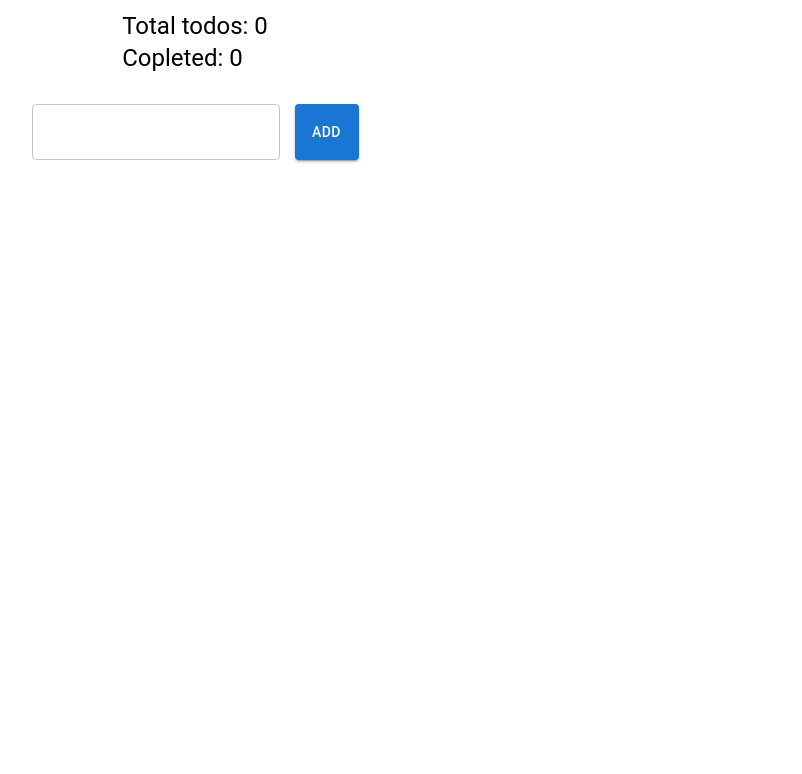
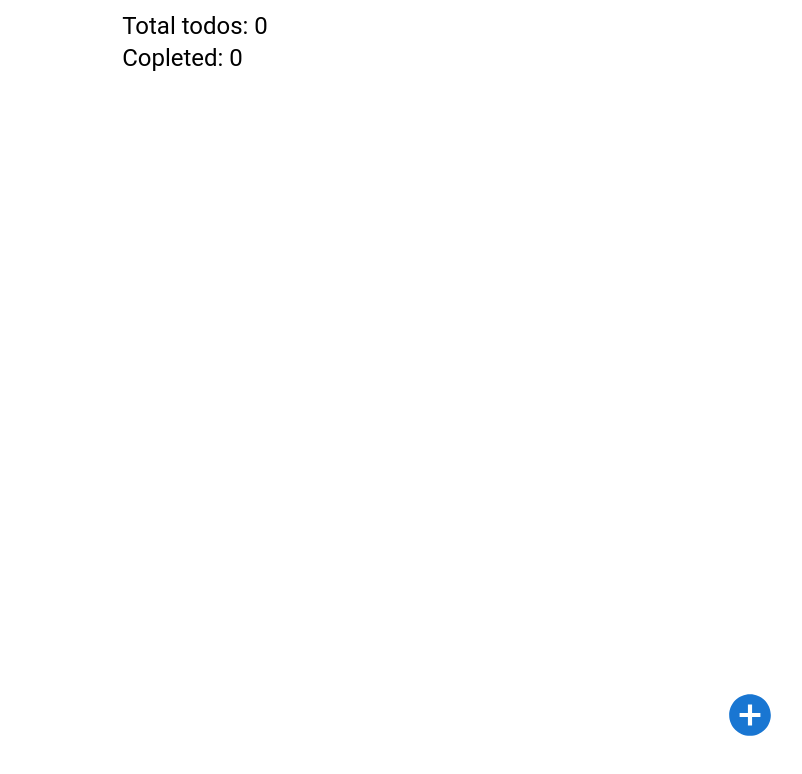
Before and after one commit to KonstantinOkhorzin/course-react-tsc, a React (Vite) app: page / in a window 1280 px wide. Shown: the top 774 px of the page, without its empty margins (445-1247 px from the left). Built offline with nearby package versions, Linux system fonts and the light colour scheme.

Commit message:
Create Modal

```diff
--- /dev/null
+++ b/src/components/Modal/Modal.styled.ts
@@ -0,0 +1,22 @@
+import styled from '@emotion/styled';
+
+export const Backdrop = styled.div`
+  position: fixed;
+  top: 0;
+  left: 0;
+  width: 100vw;
+  height: 100vh;
+  background-color: rgb(0 0 0 / 0.5);
+`;
+
+export const Content = styled.div`
+  position: absolute;
+  left: 50%;
+  top: 50%;
+  transform: translate(-50%, -50%);
+  max-width: 333px;
+  width: 100%;
+  padding: 15px;
+  background-color: #fff;
+  border-radius: 5px;
+`;
--- /dev/null
+++ b/src/components/Modal/Modal.tsx
@@ -0,0 +1,56 @@
+import { Component, ReactElement, MouseEvent } from 'react';
+import { IconButton } from '@mui/material';
+import HighlightOffIcon from '@mui/icons-material/HighlightOff';
+
+import { Backdrop, Content } from './Modal.styled';
+
+interface IModalProps {
+  children: ReactElement;
+  onToggleModal: () => void;
+}
+
+interface KeyboardEvent {
+  code: string;
+}
+
+class Modal extends Component<IModalProps> {
+  componentDidMount() {
+    window.addEventListener('keydown', this.onKeyDown);
+  }
+
+  componentWillUnmount() {
+    window.removeEventListener('keydown', this.onKeyDown);
+  }
+
+  onKeyDown = (e: KeyboardEvent) => {
+    if (e.code === 'Escape') {
+      this.props.onToggleModal();
+    }
+  };
+
+  onBackdropClick = (e: MouseEvent) => {
+    if (e.target === e.currentTarget) {
+      this.props.onToggleModal();
+    }
+  };
+
+  render() {
+    const { children, onToggleModal } = this.props;
+    return (
+      <Backdrop onClick={this.onBackdropClick}>
+        <Content>
+          <IconButton
+            aria-label='close modal'
+            onClick={onToggleModal}
+            sx={{ position: 'absolute', top: '-24px', right: '-24px' }}
+          >
+            <HighlightOffIcon />
+          </IconButton>
+          {children}
+        </Content>
+      </Backdrop>
+    );
+  }
+}
+
+export default Modal;
--- /dev/null
+++ b/src/components/Modal/index.ts
@@ -0,0 +1 @@
+export { default } from './Modal';
--- a/src/components/Todos/Todos.tsx
+++ b/src/components/Todos/Todos.tsx
@@ -1,10 +1,12 @@
 import { Component, ChangeEvent } from 'react';
-import { SelectChangeEvent } from '@mui/material/Select';
+import { SelectChangeEvent, IconButton } from '@mui/material';
+import AddCircleIcon from '@mui/icons-material/AddCircle';
 
 import AddForm from './AddForm';
 import TodoList from './TodoList';
 import Filter from './Filter';
 import Sort from './Sort';
+import Modal from '../Modal';
 
 import { Container } from './Todos.styled';
 
@@ -15,6 +17,7 @@ interface ITodosState {
   todos: ITodo[];
   filter: string;
   sort: '' | 'A-Z' | 'Z-A';
+  showModal: boolean;
 }
 
 class Todos extends Component {
@@ -22,6 +25,7 @@ class Todos extends Component {
     todos: [],
     filter: '',
     sort: '',
+    showModal: false,
   };
 
   componentDidMount() {
@@ -39,6 +43,10 @@ class Todos extends Component {
     }
   }
 
+  onToggleModal = () => {
+    this.setState(({ showModal }: ITodosState) => ({ showModal: !showModal }));
+  };
+
   addTodo = (text: string) => {
     const newTodo: ITodo = {
       id: String(Date.now()),
@@ -47,6 +55,8 @@ class Todos extends Component {
     };
 
     this.setState((prevState: ITodosState) => ({ todos: [...prevState.todos, newTodo] }));
+
+    this.onToggleModal();
   };
 
   deleteTodo = (id: string) => {
@@ -100,7 +110,7 @@ class Todos extends Component {
   };
 
   render() {
-    const { todos, filter, sort } = this.state;
+    const { todos, filter, sort, showModal } = this.state;
     const visibleTodos: ITodo[] = this.sortTodos();
     const totalTodoCount: number = todos.length;
     const completedTodoCount: number = this.calculateCompletedTodos();
@@ -126,7 +136,24 @@ class Todos extends Component {
           onDelete={this.deleteTodo}
           onToggleCompleted={this.toggleCompleted}
         />
-        <AddForm addTodo={this.addTodo} />
+        <IconButton
+          onClick={this.onToggleModal}
+          color='primary'
+          aria-label='create todo'
+          sx={{ position: 'fixed', bottom: '50px', right: '50px', width: '70px', height: '70px' }}
+        >
+          <AddCircleIcon
+            sx={{
+              width: '50px',
+              height: '50px',
+            }}
+          />
+        </IconButton>
+        {showModal && (
+          <Modal onToggleModal={this.onToggleModal}>
+            <AddForm addTodo={this.addTodo} />
+          </Modal>
+        )}
       </Container>
     );
   }
```
